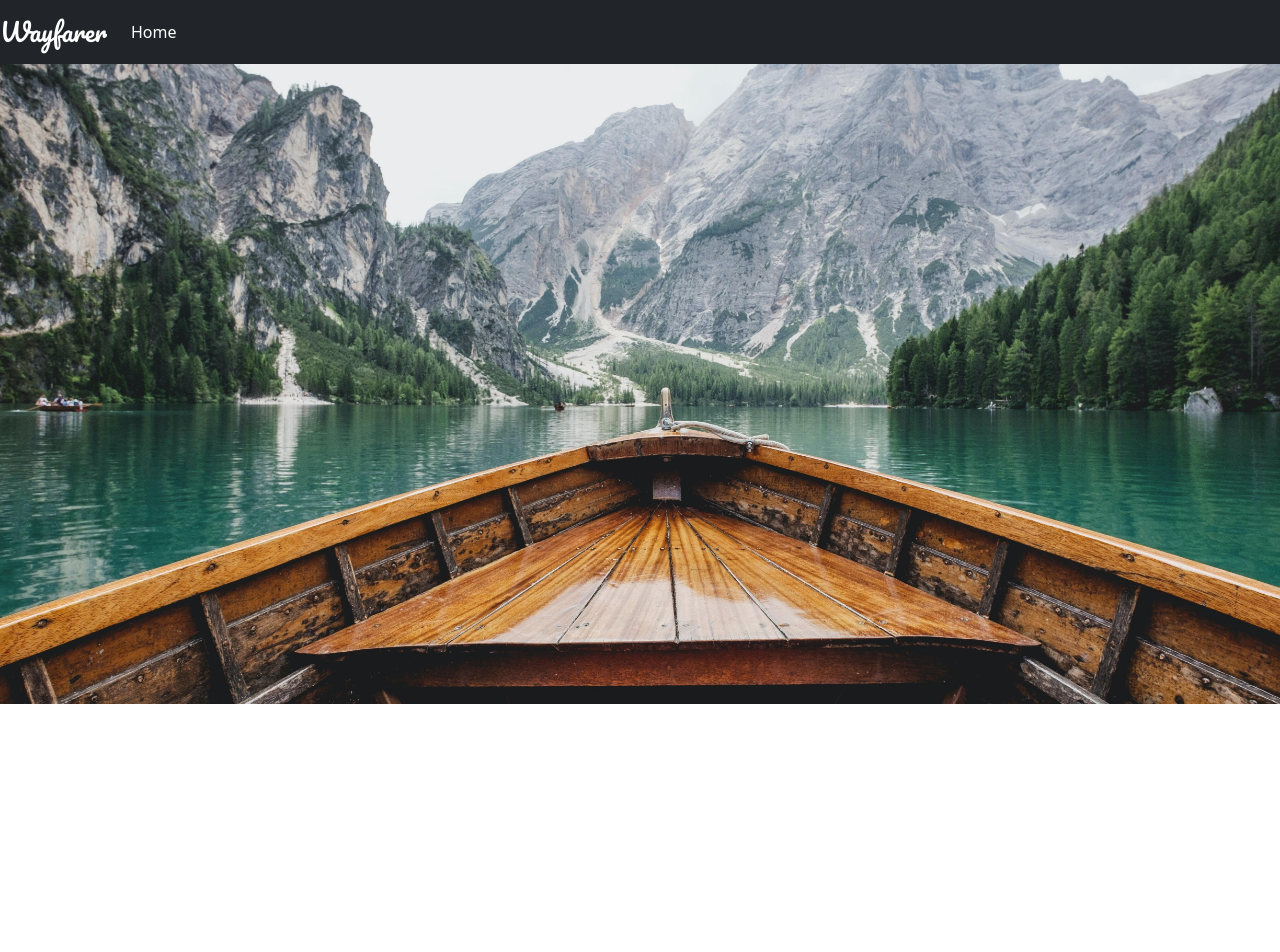
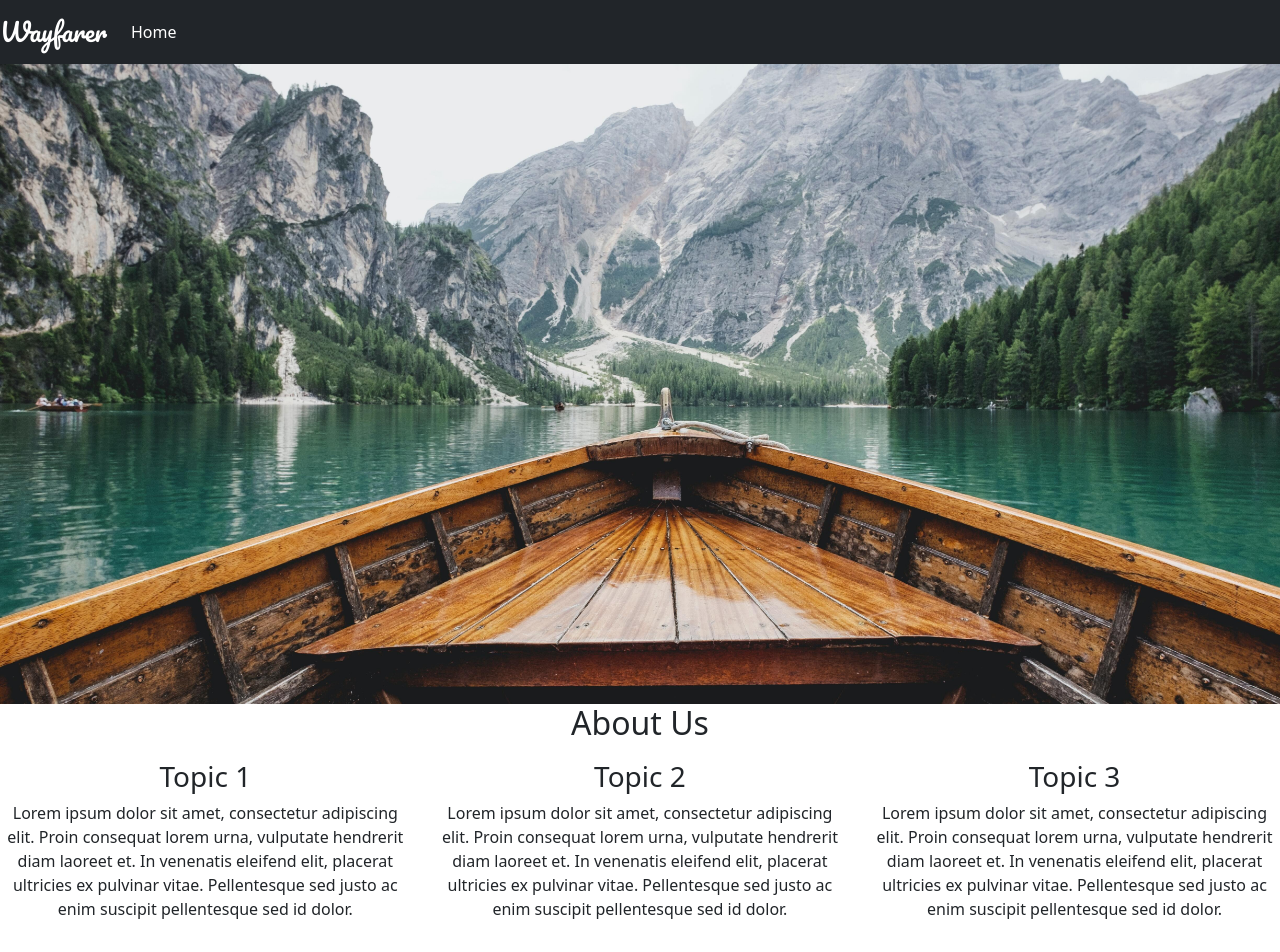
Before and after one commit to xandernguyen313/wayfarer-project, an Angular app: page / in a window 1280 px wide. Shown: the top 952 px of the page. Before the commit the page ends 800 px from the top, so only its background shows below. Built offline with nearby package versions, Linux system fonts and the light colour scheme.

Commit message:
Add an about-us section

```diff
--- a/src/app/app.component.css
+++ b/src/app/app.component.css
@@ -1,4 +1,5 @@
 * {
     margin: 0;
     padding: 0;
+    box-sizing: border-box;
 }
--- a/src/app/app.component.html
+++ b/src/app/app.component.html
@@ -1 +1,2 @@
 <app-navbar></app-navbar>
+<app-overview></app-overview>
--- a/src/app/app.module.ts
+++ b/src/app/app.module.ts
@@ -4,12 +4,14 @@
 import { AppComponent } from './app.component';
 import { HomepageComponent } from './homepage/homepage.component';
 import { NavbarComponent } from './navbar/navbar.component';
+import { OverviewComponent } from './overview/overview.component';
 
 @NgModule({
   declarations: [
     AppComponent,
     HomepageComponent,
-    NavbarComponent
+    NavbarComponent,
+    OverviewComponent
   ],
   imports: [
     BrowserModule
--- /dev/null
+++ b/src/app/overview/overview.component.css
@@ -0,0 +1,17 @@
+
+.column {
+    float: left;
+    width: 33.33%;
+    padding: 10px;
+    height: 300px;
+}
+
+.row:after {
+    content: "";
+    display: table;
+    clear: both;
+}
+
+div {
+    text-align: center;
+}
--- /dev/null
+++ b/src/app/overview/overview.component.html
@@ -0,0 +1,17 @@
+<div>
+    <h2>About Us</h2>
+</div>
+<div class="row">
+    <div class="column">
+      <h3>Topic 1</h3>
+      <p>Lorem ipsum dolor sit amet, consectetur adipiscing elit. Proin consequat lorem urna, vulputate hendrerit diam laoreet et. In venenatis eleifend elit, placerat ultricies ex pulvinar vitae. Pellentesque sed justo ac enim suscipit pellentesque sed id dolor.</p>
+    </div>
+  <div class="column">
+      <h3>Topic 2</h3>
+      <p>Lorem ipsum dolor sit amet, consectetur adipiscing elit. Proin consequat lorem urna, vulputate hendrerit diam laoreet et. In venenatis eleifend elit, placerat ultricies ex pulvinar vitae. Pellentesque sed justo ac enim suscipit pellentesque sed id dolor.</p>
+      </div>
+   <div class="column">
+      <h3>Topic 3</h3>
+      <p>Lorem ipsum dolor sit amet, consectetur adipiscing elit. Proin consequat lorem urna, vulputate hendrerit diam laoreet et. In venenatis eleifend elit, placerat ultricies ex pulvinar vitae. Pellentesque sed justo ac enim suscipit pellentesque sed id dolor.</p>
+    </div>
+ </div>
--- /dev/null
+++ b/src/app/overview/overview.component.ts
@@ -0,0 +1,15 @@
+import { Component, OnInit } from '@angular/core';
+
+@Component({
+  selector: 'app-overview',
+  templateUrl: './overview.component.html',
+  styleUrls: ['./overview.component.css']
+})
+export class OverviewComponent implements OnInit {
+
+  constructor() { }
+
+  ngOnInit(): void {
+  }
+
+}
```
Also changed, not shown: 1 other file (tests, documents, lock files or other folders).
